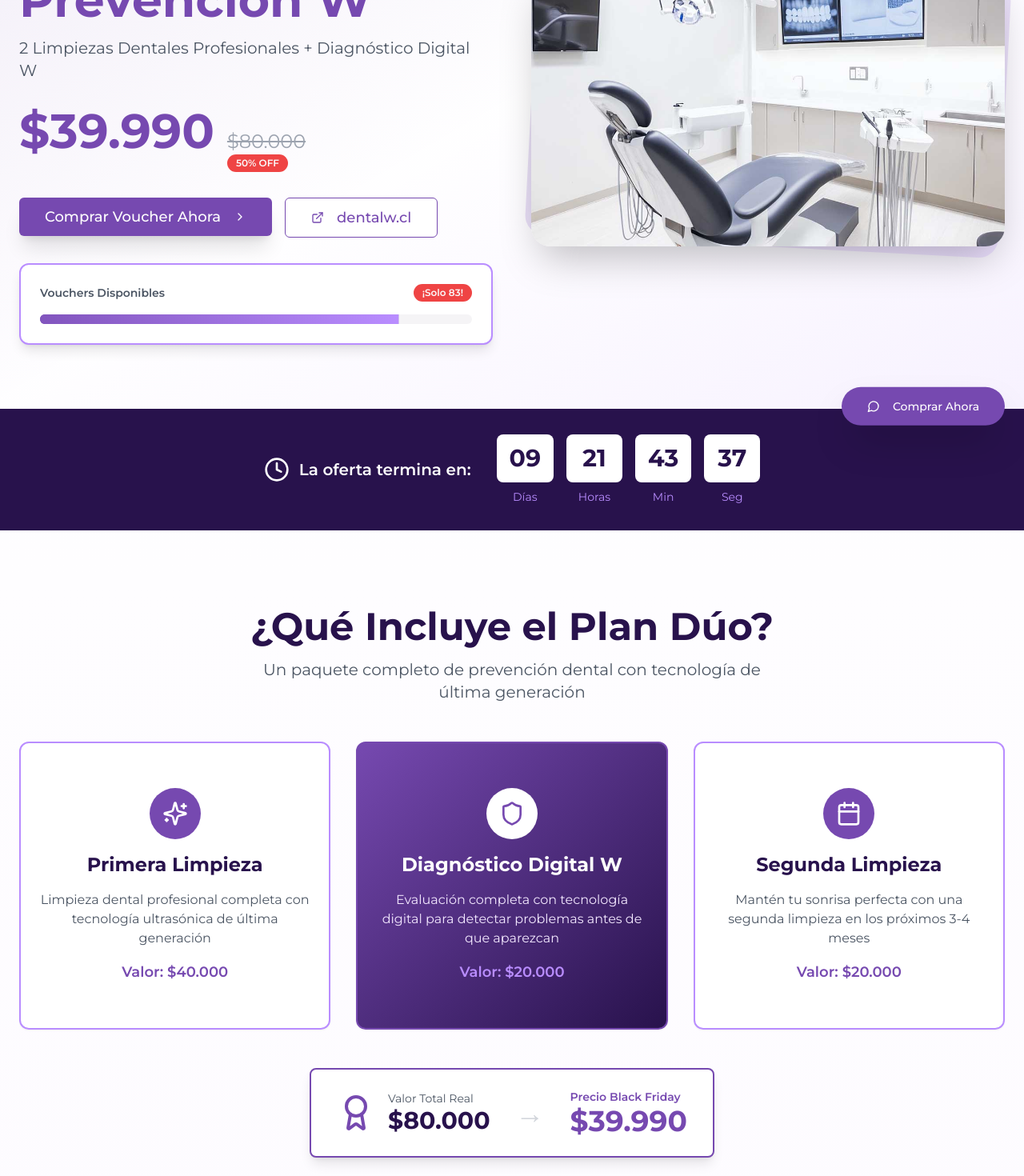
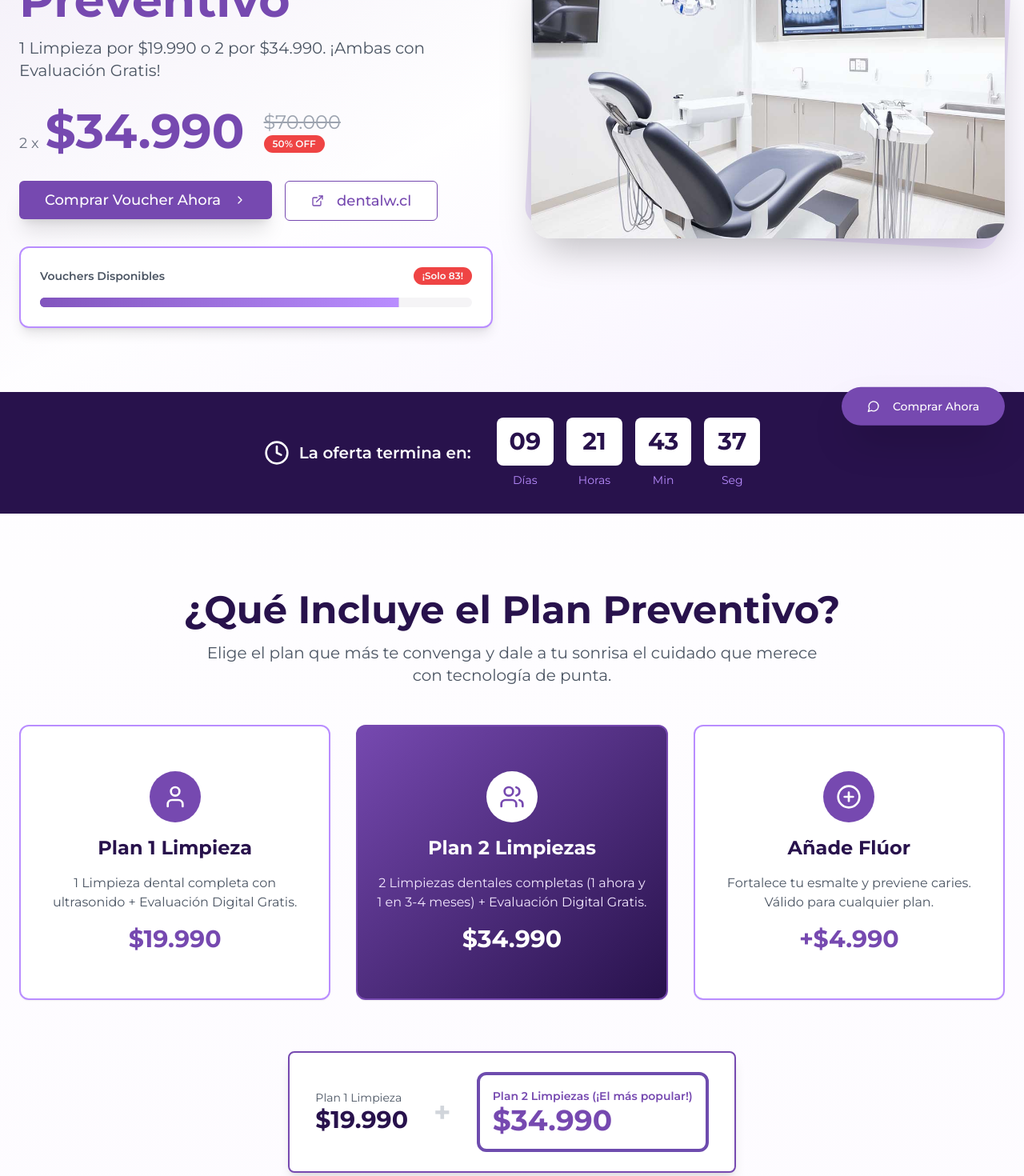
Before and after one commit to miguelangelfuentesalvis/oferta-dentalw, a Next.js app: page / in a window 1280 px wide. Shown: the part 240-1710 px from the top of the page at 80% size. Built offline with nearby package versions, Linux system fonts and the light colour scheme.

Commit message:
Este es el nombre del plan: Plan Preventivo
Este es nuevo plan de ofert

```diff
--- a/src/app/layout.tsx
+++ b/src/app/layout.tsx
@@ -11,9 +11,9 @@ const montserrat = Montserrat({
 });
 
 export const metadata: Metadata = {
-  title: 'Black Friday - Clínica Dental W',
+  title: 'Oferta Black Friday - Plan Preventivo Dental',
   description:
-    'Black Friday Clínica Dental W: Plan Dúo de Prevención W por solo $39.990. 2 Limpiezas Dentales + Diagnóstico Digital. ¡Solo 100 vouchers disponibles!',
+    'Oferta Clínica Dental W: 1 Limpieza por $19.990 o 2 por $34.990. Ambas incluyen Evaluación Gratis. ¡Aprovecha ahora!',
 };
 
 export default function RootLayout({
--- a/src/components/landing/cta.tsx
+++ b/src/components/landing/cta.tsx
@@ -16,7 +16,7 @@ export function Cta({ vouchersLeft }: { vouchersLeft: number }) {
           <div className="flex flex-col sm:flex-row gap-4 justify-center">
             <a href={WHATSAPP_PROMO_URL} target="_blank" rel="noopener noreferrer">
               <Button className="bg-white text-[#7649B0] hover:bg-gray-100 text-lg md:text-xl px-8 md:px-12 py-6 md:py-8 shadow-xl">
-                Comprar Ahora - $39.990
+                Comprar Ahora
                 <ChevronRight className="ml-2 w-6 h-6" />
               </Button>
             </a>
--- a/src/components/landing/faq.tsx
+++ b/src/components/landing/faq.tsx
@@ -10,16 +10,16 @@ const faqs = [
     answer: 'Sí, el voucher es transferible. Es el regalo perfecto para cuidar la sonrisa de tus seres queridos.',
   },
   {
-    question: '¿Qué incluye exactamente el Diagnóstico Digital W?',
-    answer: 'Incluye evaluación completa con imágenes digitales, detección de caries, problemas de encías y recomendaciones personalizadas.',
+    question: '¿Qué incluye exactamente la Evaluación Gratis?',
+    answer: 'Incluye una revisión completa por un profesional, diagnóstico con imágenes digitales, detección de caries y recomendaciones personalizadas.',
   },
   {
     question: '¿Hay costos adicionales?',
-    answer: 'No. El precio de $39.990 incluye todo lo mencionado: 2 limpiezas completas + diagnóstico digital.',
+    answer: 'El precio de la oferta incluye la limpieza y la evaluación. Puedes añadir flúor por un costo adicional de $4.990 por persona si lo deseas.',
   },
   {
-    question: '¿Puedo agendar ambas limpiezas el mismo día?',
-    answer: 'No, las limpiezas están diseñadas para mantener tu salud bucal. La segunda se agenda 3 meses después de la primera.',
+    question: 'Si compro el plan de 2 limpiezas, ¿puedo agendarlas el mismo día?',
+    answer: 'No, las limpiezas están diseñadas para mantener tu salud bucal. La segunda se agenda 3 o 4 meses después de la primera.',
   },
 ];
 
--- a/src/components/landing/hero.tsx
+++ b/src/components/landing/hero.tsx
@@ -22,23 +22,26 @@ export function Hero({ vouchersLeft }: { vouchersLeft: number }) {
             </Badge>
             <div className="space-y-4">
               <h1 className="text-4xl md:text-6xl font-bold leading-tight">
-                <span className="text-[#28124C]">Plan Dúo de</span>
+                <span className="text-[#28124C]">Plan</span>
                 <br />
-                <span className="text-[#7649B0]">Prevención W</span>
+                <span className="text-[#7649B0]">Preventivo</span>
               </h1>
               <p className="text-xl text-gray-600 max-w-xl">
-                2 Limpiezas Dentales Profesionales + Diagnóstico Digital W
+                1 Limpieza por $19.990 o 2 por $34.990. ¡Ambas con Evaluación Gratis!
               </p>
             </div>
-            <div className="flex items-baseline gap-4 flex-wrap">
+
+            <div className="flex items-center gap-6 flex-wrap">
               <div className="flex items-baseline gap-2">
-                <span className="text-5xl md:text-6xl font-bold text-[#7649B0]">$39.990</span>
+                <span className="text-gray-500 text-lg">2 x</span>
+                <span className="text-5xl md:text-6xl font-bold text-[#7649B0]">$34.990</span>
               </div>
               <div className="flex flex-col">
-                <span className="text-2xl text-gray-400 line-through">$80.000</span>
+                <span className="text-2xl text-gray-400 line-through">$70.000</span>
                 <Badge variant="destructive" className="w-fit">50% OFF</Badge>
               </div>
             </div>
+
             <div className="flex flex-col sm:flex-row gap-4">
                <a href={WHATSAPP_PROMO_URL} target="_blank" rel="noopener noreferrer">
                 <Button className="bg-[#7649B0] hover:bg-[#28124C] text-white text-lg px-8 py-6 shadow-xl hover:shadow-2xl transition-all">
--- a/src/components/landing/whats-included.tsx
+++ b/src/components/landing/whats-included.tsx
@@ -1,27 +1,27 @@
 import { Card, CardContent } from '@/components/ui/card';
-import { Sparkles, Shield, Calendar } from 'lucide-react';
+import { User, Users, PlusCircle } from 'lucide-react';
 import { WHATSAPP_PROMO_URL } from '@/lib/constants';
 
 const includedItems = [
   {
-    icon: Sparkles,
-    title: 'Primera Limpieza',
-    description: 'Limpieza dental profesional completa con tecnología ultrasónica de última generación',
-    value: '$40.000',
+    icon: User,
+    title: 'Plan 1 Limpieza',
+    description: '1 Limpieza dental completa con ultrasonido + Evaluación Digital Gratis.',
+    value: '$19.990',
     featured: false,
   },
   {
-    icon: Shield,
-    title: 'Diagnóstico Digital W',
-    description: 'Evaluación completa con tecnología digital para detectar problemas antes de que aparezcan',
-    value: '$20.000',
+    icon: Users,
+    title: 'Plan 2 Limpiezas',
+    description: '2 Limpiezas dentales completas (1 ahora y 1 en 3-4 meses) + Evaluación Digital Gratis.',
+    value: '$34.990',
     featured: true,
   },
   {
-    icon: Calendar,
-    title: 'Segunda Limpieza',
-    description: 'Mantén tu sonrisa perfecta con una segunda limpieza en los próximos 3-4 meses',
-    value: '$20.000',
+    icon: PlusCircle,
+    title: 'Añade Flúor',
+    description: 'Fortalece tu esmalte y previene caries. Válido para cualquier plan.',
+    value: '+$4.990',
     featured: false,
   },
 ];
@@ -31,9 +31,9 @@ export function WhatsIncluded() {
     <section className="py-16 md:py-24">
       <div className="container mx-auto px-4 md:px-6">
         <div className="text-center mb-12">
-          <h2 className="text-3xl md:text-5xl font-bold text-[#28124C] mb-4">¿Qué Incluye el Plan Dúo?</h2>
-          <p className="text-xl text-gray-600 max-w-2xl mx-auto">
-            Un paquete completo de prevención dental con tecnología de última generación
+          <h2 className="text-3xl md:text-5xl font-bold text-[#28124C] mb-4">¿Qué Incluye el Plan Preventivo?</h2>
+          <p className="text-xl text-gray-600 max-w-3xl mx-auto">
+            Elige el plan que más te convenga y dale a tu sonrisa el cuidado que merece con tecnología de punta.
           </p>
         </div>
 
@@ -64,31 +64,30 @@ export function WhatsIncluded() {
                   {item.description}
                 </p>
                 <div
-                  className={`font-semibold text-lg ${
-                    item.featured ? 'text-[#B98DFF]' : 'text-[#7649B0]'
+                  className={`font-bold text-3xl ${
+                    item.featured ? 'text-white' : 'text-[#7649B0]'
                   }`}
                 >
-                  Valor: {item.value}
+                  {item.value}
                 </div>
               </CardContent>
             </Card>
           ))}
         </div>
 
-        <div className="mt-12 text-center">
+        <div className="mt-16 text-center">
             <a href={WHATSAPP_PROMO_URL} target="_blank" rel="noopener noreferrer" className="inline-block transition-transform duration-300 hover:scale-105">
                 <Card className="inline-block border-2 border-[#7649B0] shadow-lg hover:shadow-2xl">
                     <CardContent className="py-6 px-8">
                     <div className="flex flex-col sm:flex-row items-center gap-4">
-                        <svg xmlns="http://www.w3.org/2000/svg" width="24" height="24" viewBox="0 0 24 24" fill="none" stroke="currentColor" strokeWidth="2" strokeLinecap="round" strokeLinejoin="round" className="lucide lucide-award w-12 h-12 text-[#7649B0]"><path d="m15.477 12.89 1.515 8.526a.5.5 0 0 1-.81.47l-3.58-2.687a1 1 0 0 0-1.197 0l-3.586 2.686a.5.5 0 0 1-.81-.469l1.514-8.526"></path><circle cx="12" cy="8" r="6"></circle></svg>
                         <div className="text-left">
-                        <div className="text-sm text-gray-600">Valor Total Real</div>
-                        <div className="text-3xl font-bold text-[#28124C]">$80.000</div>
+                        <div className="text-sm text-gray-600">Plan 1 Limpieza</div>
+                        <div className="text-3xl font-bold text-[#28124C]">$19.990</div>
                         </div>
-                        <div className="text-4xl font-bold text-gray-300 mx-4 hidden sm:block">→</div>
-                        <div className="text-left">
-                        <div className="text-sm text-[#7649B0] font-semibold">Precio Black Friday</div>
-                        <div className="text-4xl font-bold text-[#7649B0]">$39.990</div>
+                        <div className="text-4xl font-bold text-gray-300 mx-4 hidden sm:block">+</div>
+                        <div className="text-left border-4 border-primary p-4 rounded-xl">
+                        <div className="text-sm text-[#7649B0] font-semibold">Plan 2 Limpiezas (¡El más popular!)</div>
+                        <div className="text-4xl font-bold text-[#7649B0]">$34.990</div>
                         </div>
                     </div>
                     </CardContent>
--- a/src/lib/constants.ts
+++ b/src/lib/constants.ts
@@ -1,4 +1,4 @@
 export const WHATSAPP_PROMO_URL =
-  'https://wa.me/56967888588?text=Hola%2C%20me%20interesa%20la%20promoci%C3%B3n%20del%20Black%20de%20estos%20d%C3%ADas.%20Limpieza%20%2B%20Evaluaci%C3%B3n%2C%20y%20quiz%C3%A1s%20fl%C3%BAor.%20Me%20indica%20cual%20es%20la%20sucursal%20m%C3%A1s%20cercana%3F%20Que%20d%C3%ADa%20tiene%20disponible%3F';
+  'https://wa.me/56967888588?text=Hola%2C%20me%20interesa%20la%20promoci%C3%B3n%20del%20Black%20Friday.%20Quisiera%20saber%20m%C3%A1s%20sobre%20el%20Plan%20Preventivo.%20Me%20indica%20cual%20es%20la%20sucursal%20m%C3%A1s%20cercana%3F%20Que%20d%C3%ADa%20tiene%20disponible%3F';
 
 export const EMAIL_ADDRESS = 'recepcion@dentalw.cl';
```
